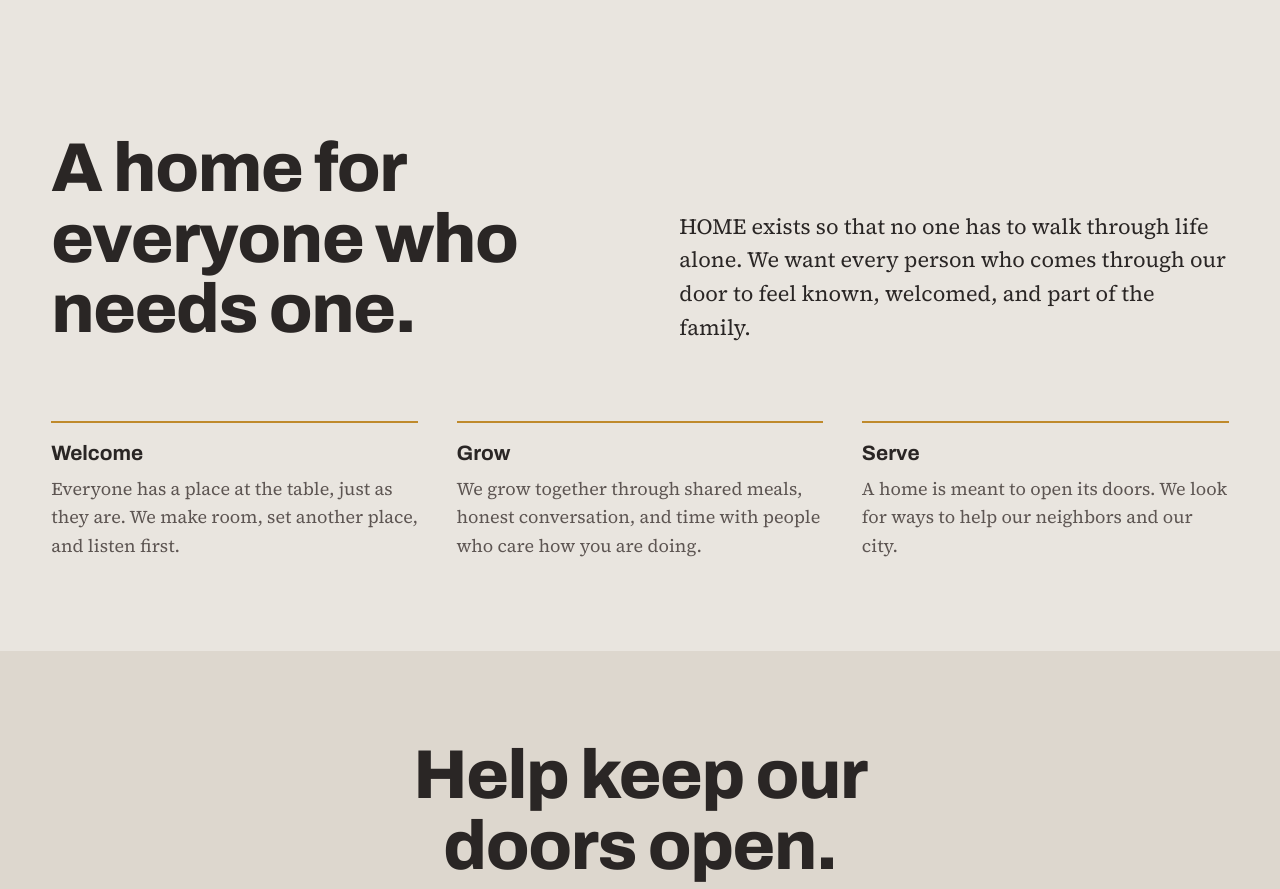
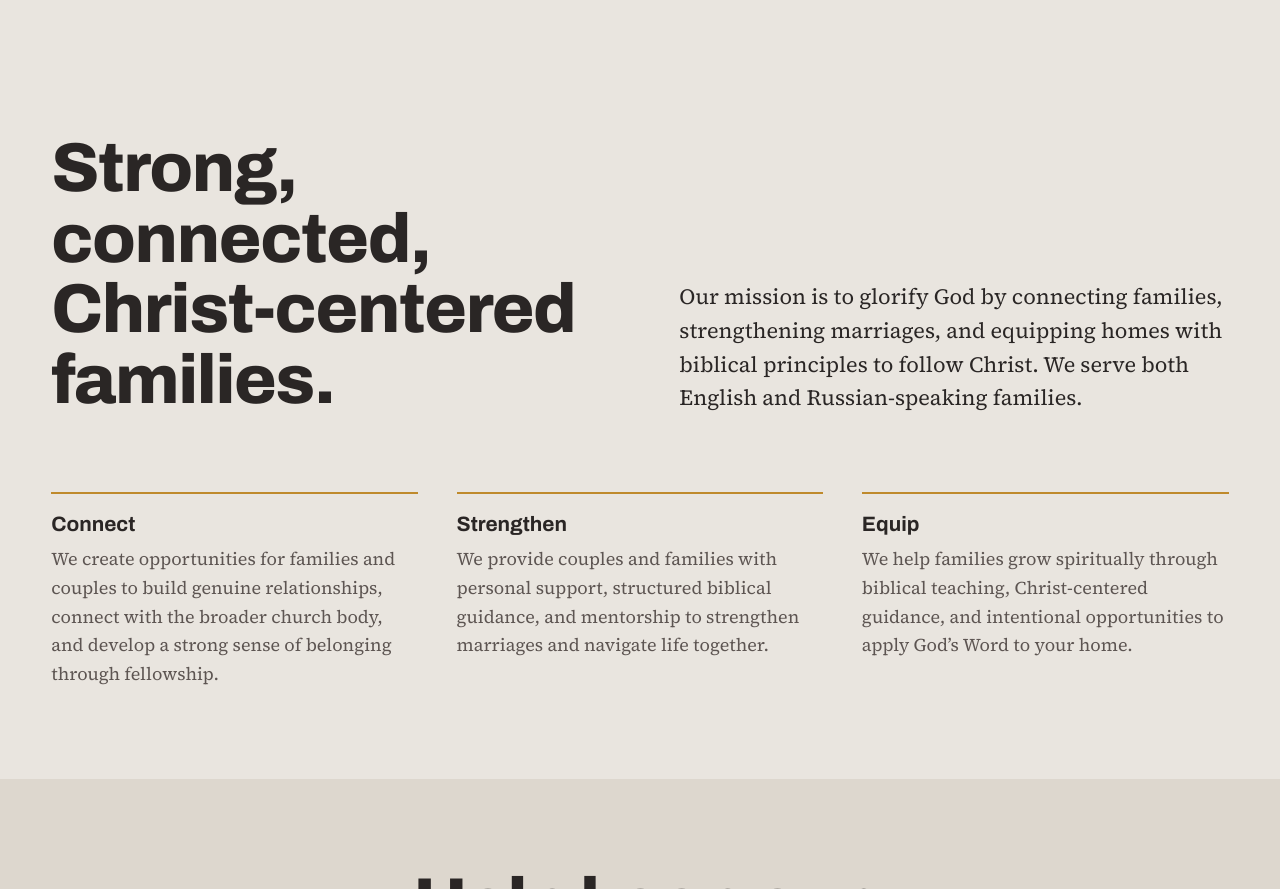
Before and after one commit to notthatbaddad/sol-home, a plain HTML site: page index.html in a window 1280 px wide. Shown: the part 900-1789 px from the top of the page. Drawn offline with Linux system fonts and the light colour scheme.

Commit message:
Update content in index.html for clarity and focus

```diff
--- a/index.html
+++ b/index.html
@@ -323,7 +323,7 @@ a:focus-visible { outline: 3px solid var(--focus); outline-offset: 3px; }
   <div class="hero__lock wrap">
     <div class="lock">
       <h1 class="hero__title">HOME</h1>
-      <p class="tag">Honoring Our Marriages with Engagement</p>
+      <p class="tag">Connect. Strengthen. Equip.</p>
     </div>
   </div>
 </header>
@@ -342,21 +342,21 @@ a:focus-visible { outline: 3px solid var(--focus); outline-offset: 3px; }
 
   <section class="section wrap" aria-labelledby="vision">
     <div class="cols">
-      <h2 class="statement" id="vision">A home for everyone who needs one.</h2>
-      <p class="lead">HOME exists so that no one has to walk through life alone. We want every person who comes through our door to feel known, welcomed, and part of the family.</p>
+      <h2 class="statement" id="vision">Strong, connected, Christ-centered families.</h2>
+      <p class="lead">Our mission is to glorify God by connecting families, strengthening marriages, and equipping homes with biblical principles to follow Christ. We serve both English and Russian-speaking families.</p>
     </div>
     <dl class="pillars">
       <div class="pillar">
-        <dt>Welcome</dt>
-        <dd>Everyone has a place at the table, just as they are. We make room, set another place, and listen first.</dd>
+        <dt>Connect</dt>
+        <dd>We create opportunities for families and couples to build genuine relationships, connect with the broader church body, and develop a strong sense of belonging through fellowship.</dd>
       </div>
       <div class="pillar">
-        <dt>Grow</dt>
-        <dd>We grow together through shared meals, honest conversation, and time with people who care how you are doing.</dd>
+        <dt>Strengthen</dt>
+        <dd>We provide couples and families with personal support, structured biblical guidance, and mentorship to strengthen marriages and navigate life together.</dd>
       </div>
       <div class="pillar">
-        <dt>Serve</dt>
-        <dd>A home is meant to open its doors. We look for ways to help our neighbors and our city.</dd>
+        <dt>Equip</dt>
+        <dd>We help families grow spiritually through biblical teaching, Christ-centered guidance, and intentional opportunities to apply God’s Word to your home.</dd>
       </div>
     </dl>
   </section>
@@ -379,6 +379,6 @@ a:focus-visible { outline: 3px solid var(--focus); outline-offset: 3px; }
       <a href="#give">Give</a>
       <a href="#top">Back to top</a>
     </nav>
-    <small>&copy; 2026 HOME</small>
+    <small>© 2026 HOME</small>
   </div>
 </footer>
```
